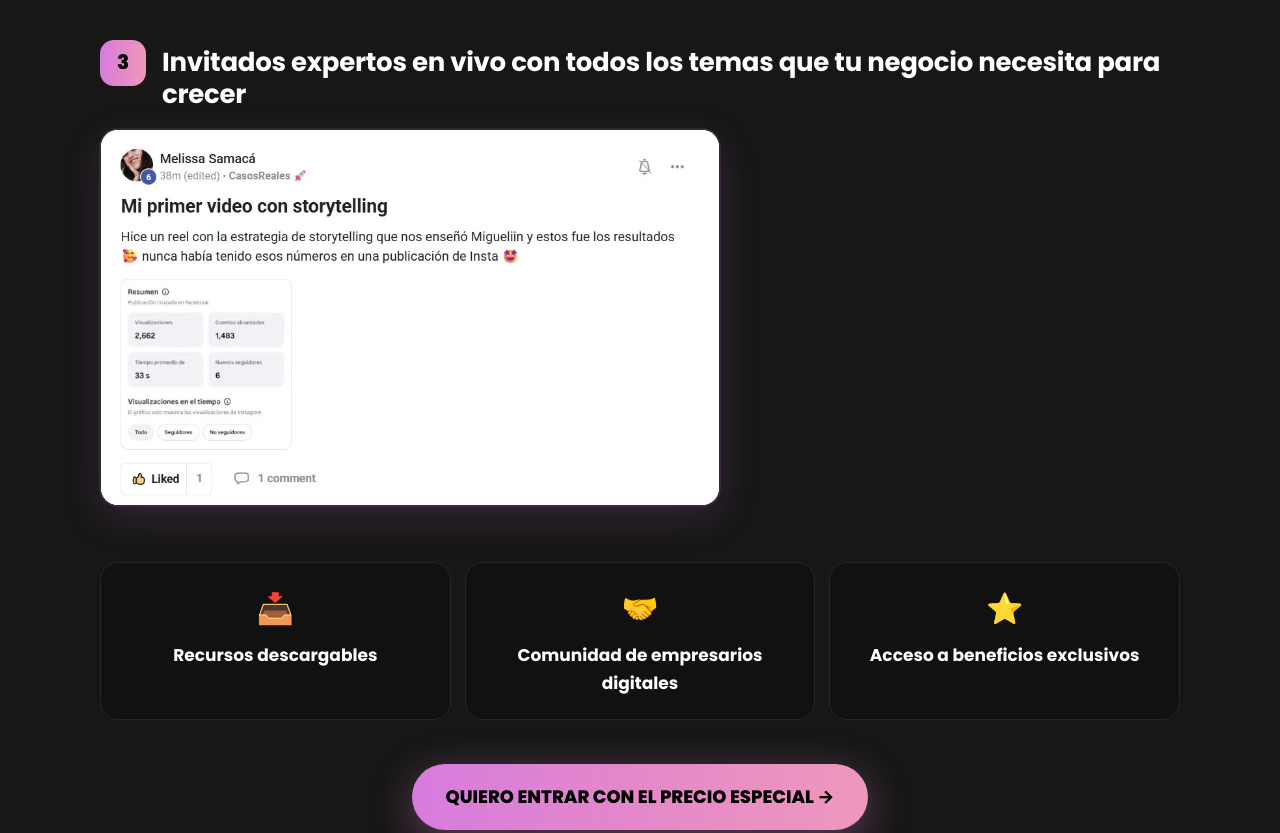
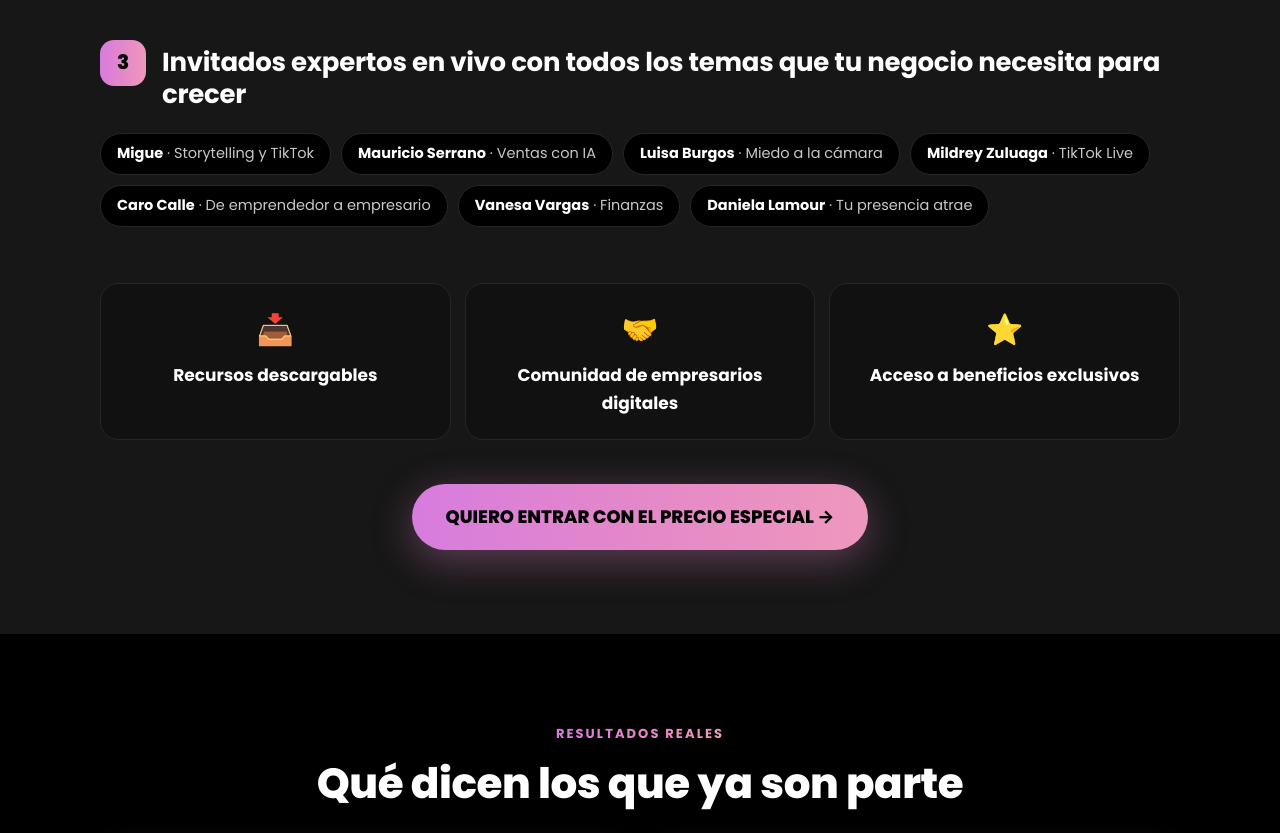
Before and after one commit to palomosofi84-afk/instaverso-black-friday, a plain HTML site: page oferta/index.html in a window 1280 px wide. Shown: the part 3660-4493 px from the top of the page. Drawn offline with nearby package versions, Linux system fonts and the light colour scheme.

Commit message:
Testimonio de Melissa pasa a la sección de testimonios; invitados con nombres
Co-Authored-By: Claude Opus 5.5 <noreply@anthropic.com>

```diff
--- a/oferta/index.html
+++ b/oferta/index.html
@@ -400,7 +400,15 @@
 
     <div class="inc">
       <div class="inc-head"><div class="inc-num">3</div><h3>Invitados expertos en vivo con todos los temas que tu negocio necesita para crecer</h3></div>
-      <img class="shot single" src="../assets/v3/testimonio-melissa.webp" alt="Publicación de una miembro sobre su primer video con la estrategia de storytelling del invitado experto" width="950" height="577" loading="lazy">
+      <div class="chips" style="justify-content:flex-start">
+        <span class="chip"><b>Migue</b> · Storytelling y TikTok</span>
+        <span class="chip"><b>Mauricio Serrano</b> · Ventas con IA</span>
+        <span class="chip"><b>Luisa Burgos</b> · Miedo a la cámara</span>
+        <span class="chip"><b>Mildrey Zuluaga</b> · TikTok Live</span>
+        <span class="chip"><b>Caro Calle</b> · De emprendedor a empresario</span>
+        <span class="chip"><b>Vanesa Vargas</b> · Finanzas</span>
+        <span class="chip"><b>Daniela Lamour</b> · Tu presencia atrae</span>
+      </div>
     </div>
 
     <div class="extras">
@@ -423,6 +431,7 @@
       <h2>Qué dicen los que ya son parte</h2>
     </div>
     <div class="proofs">
+      <img class="shot" src="../assets/v3/testimonio-melissa.webp" alt="Publicación de Melissa: su primer video con storytelling" width="950" height="577" loading="lazy">
       <img class="shot" src="../assets/v3/testimonio-paula.webp" alt="Mensaje de Paula sobre los resultados que obtuvo en la membresía" width="814" height="496" loading="lazy">
       <img class="shot" src="../assets/v3/testimonio-laura.webp" alt="Publicación de Laura: su video se hizo viral" width="900" height="403" loading="lazy">
       <img class="shot" src="../assets/v3/testimonio-maria-eugenia.webp" alt="Publicación de María Eugenia: con la clase en vivo ya se pagó la membresía del mes" width="924" height="742" loading="lazy">
```
